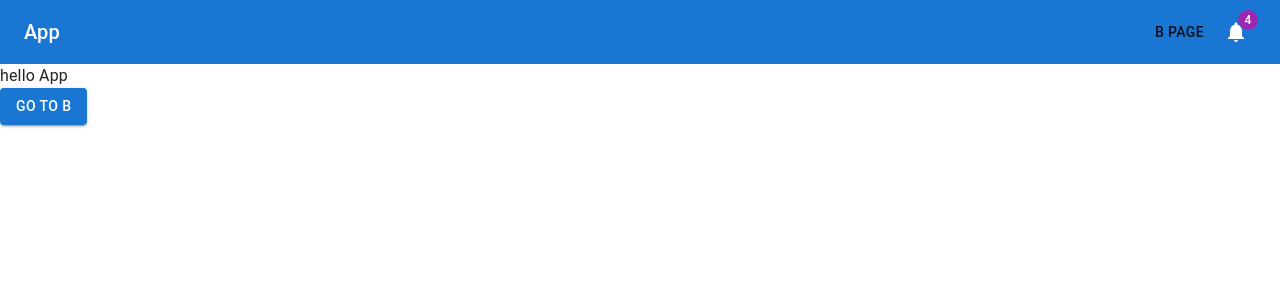
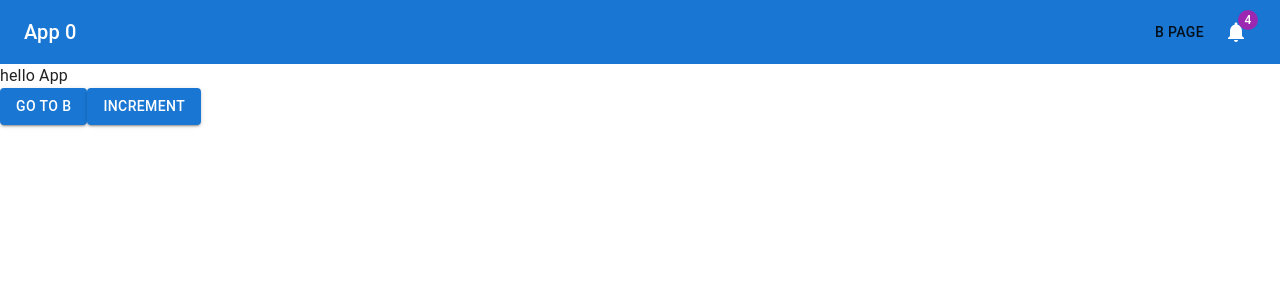
Before and after one commit to rulewrite/spa-template, a React (Vite) app: page / in a window 1280 px wide. Shown: the top 300 px of the page. Built offline with nearby package versions, Linux system fonts and the light colour scheme; the HTML template or start-up script is replaced by a standard one.

Commit message:
feat: count 상태 추가

```diff
--- a/src/app/Header.tsx
+++ b/src/app/Header.tsx
@@ -8,16 +8,20 @@ import {
   Typography,
 } from '@mui/material';
 import { Link as RouterLink } from 'react-router-dom';
+import { useRecoilValue } from 'recoil';
+import countState from '../state/count';
 import { routes } from './Routes';
 
 const links = routes.filter(({ label }) => label !== null);
 
 export default () => {
+  const count = useRecoilValue(countState);
+
   return (
     <AppBar position="sticky" elevation={0}>
       <Toolbar>
         <Typography variant="h6" noWrap sx={{ flexGrow: 1 }}>
-          App
+          App {count}
         </Typography>
 
         <nav>
--- a/src/components/Bpage.tsx
+++ b/src/components/Bpage.tsx
@@ -1,3 +1,8 @@
+import { useRecoilValue } from 'recoil';
+import countState from '../state/count';
+
 export default () => {
-  return <div>hello Bpage</div>;
+  const count = useRecoilValue(countState);
+
+  return <div>hello Bpage {count}</div>;
 };
--- a/src/components/Home.tsx
+++ b/src/components/Home.tsx
@@ -1,7 +1,12 @@
 import { Button } from '@mui/material';
 import { Link } from 'react-router-dom';
+import { useRecoilState } from 'recoil';
+import countState from '../state/count';
 
 export default () => {
+  const [count, setCount] = useRecoilState(countState);
+  const incrementByOne = () => setCount(count + 1);
+
   return (
     <div>
       hello App
@@ -9,6 +14,9 @@ export default () => {
       <Button component={Link} to="/b" variant="contained">
         Go to B
       </Button>
+      <Button onClick={incrementByOne} variant="contained">
+        increment
+      </Button>
     </div>
   );
 };
--- /dev/null
+++ b/src/state/count.ts
@@ -0,0 +1,6 @@
+import { atom } from 'recoil';
+
+export default atom({
+  key: 'count',
+  default: 0,
+});
```
